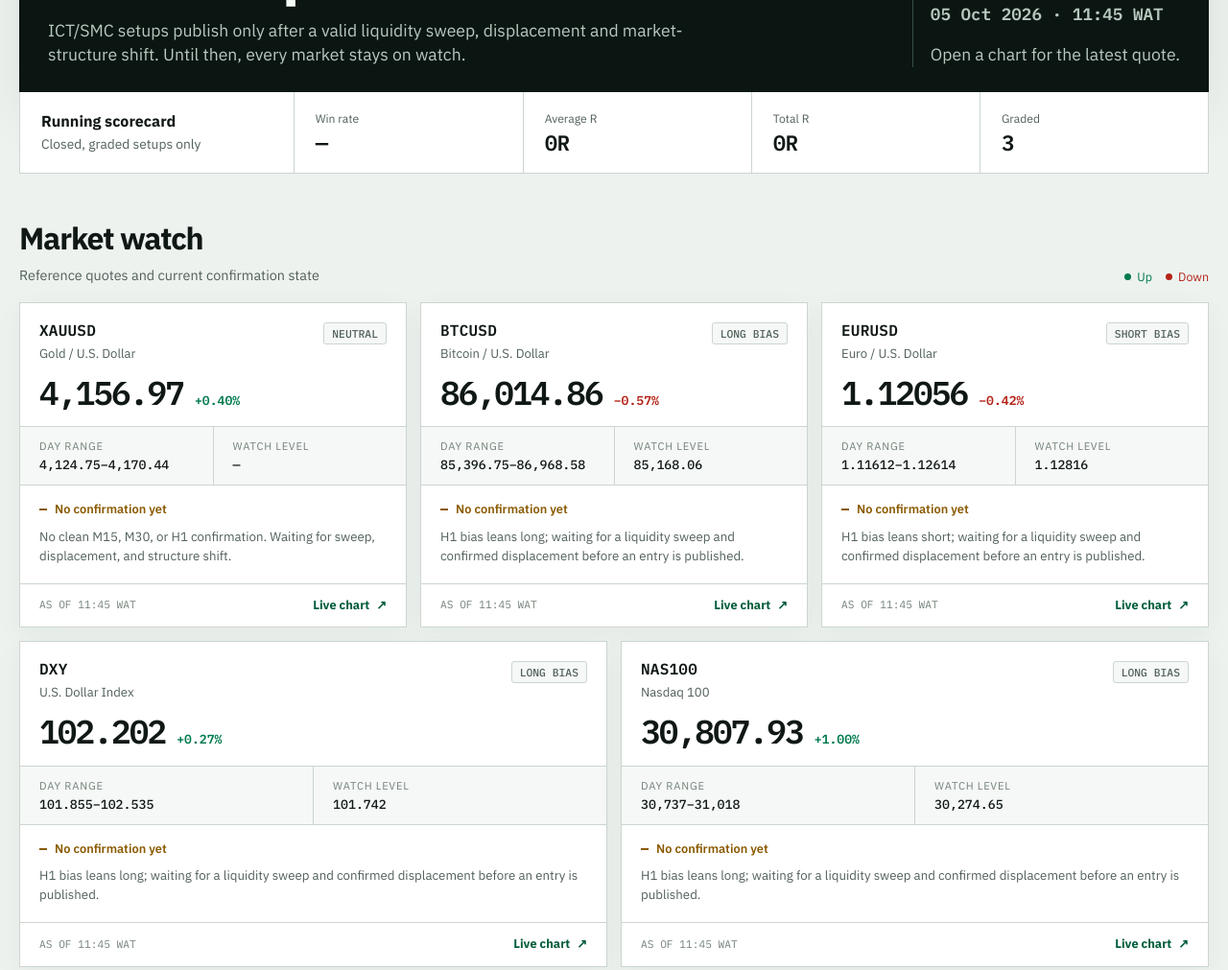
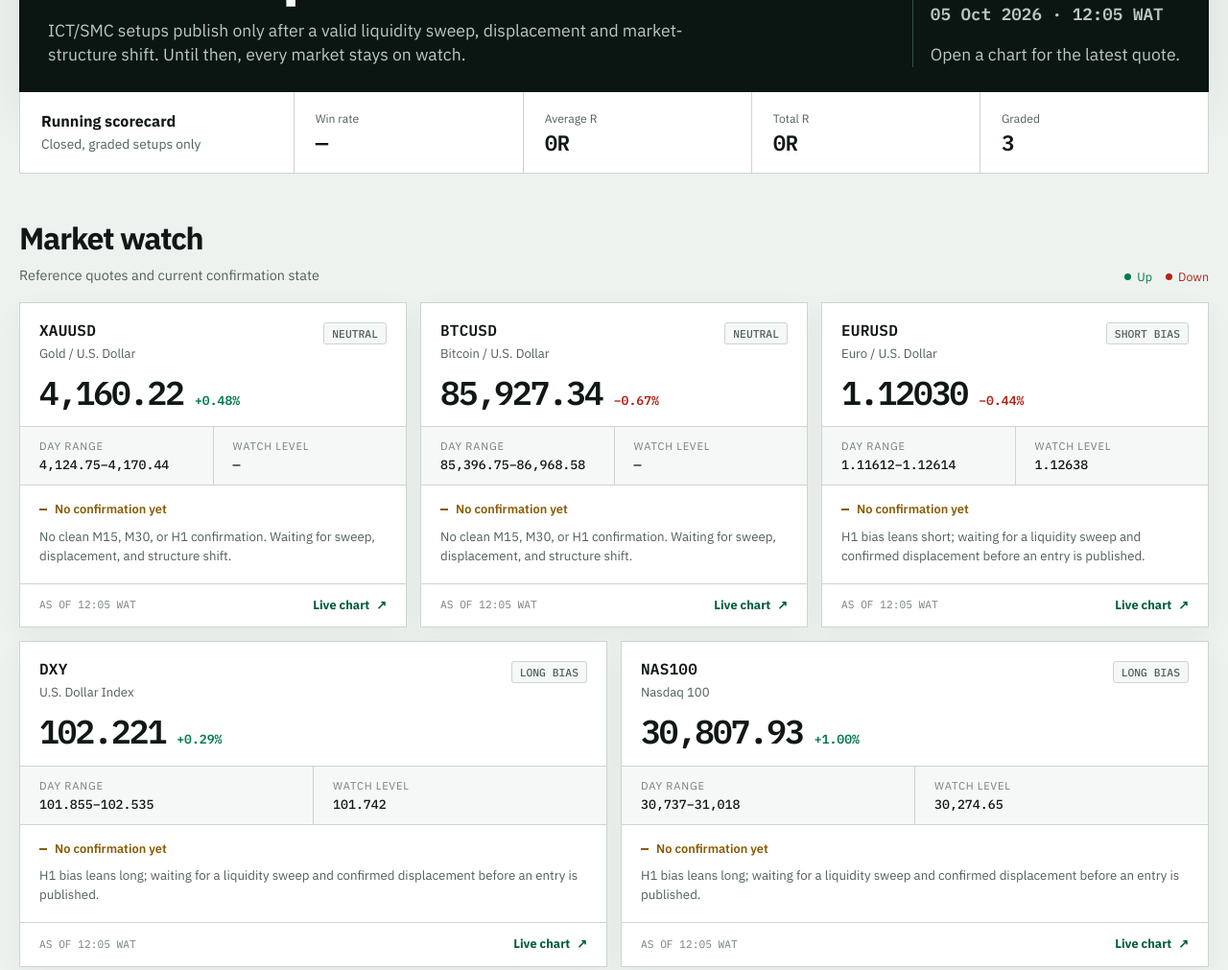
Before and after one commit to Trybnetwork/AlphaTrader, a plain HTML site: page index.html in a window 1280 px wide. Shown: the part 191-1202 px from the top of the page at 96% size. Drawn offline with Linux system fonts and the light colour scheme.

Commit message:
Refresh AlphaTrader public signal desk

```diff
--- a/index.html
+++ b/index.html
@@ -363,7 +363,7 @@
       </div>
       <div class="stamp" aria-label="Snapshot timestamp">
         <div class="stamp-label">TradingView snapshot</div>
-        <p class="stamp-time">05 Oct 2026 · 11:45 WAT</p>
+        <p class="stamp-time">05 Oct 2026 · 12:05 WAT</p>
         <p class="stamp-note">Open a chart for the latest quote.</p>
       </div>
     </section>
@@ -409,7 +409,7 @@
             <div><h3 class="symbol">XAUUSD</h3><div class="label">Gold / U.S. Dollar</div></div>
             <span class="bias">Neutral</span>
           </div>
-          <div class="price-row"><span class="price">4,156.97</span><span class="change up">+0.40%</span></div>
+          <div class="price-row"><span class="price">4,160.22</span><span class="change up">+0.48%</span></div>
           <div class="facts">
             <div class="fact"><span>Day range</span><b>4,124.75–4,170.44</b></div>
             <div class="fact"><span>Watch level</span><b>—</b></div>
@@ -419,7 +419,7 @@
             <p class="rationale">No clean M15, M30, or H1 confirmation. Waiting for sweep, displacement, and structure shift.</p>
           </div>
           <div class="market-foot">
-            <span class="source-time">AS OF 11:45 WAT</span>
+            <span class="source-time">AS OF 12:05 WAT</span>
             <a class="chart-link" href="https://www.tradingview.com/symbols/XAUUSD/" target="_blank" rel="noopener noreferrer" aria-label="Open XAUUSD live chart on TradingView">Live chart</a>
           </div>
         </article>
@@ -427,19 +427,19 @@
         <article class="market-card">
           <div class="market-top">
             <div><h3 class="symbol">BTCUSD</h3><div class="label">Bitcoin / U.S. Dollar</div></div>
-            <span class="bias">Long bias</span>
+            <span class="bias">Neutral</span>
           </div>
-          <div class="price-row"><span class="price">86,014.86</span><span class="change down">−0.57%</span></div>
+          <div class="price-row"><span class="price">85,927.34</span><span class="change down">−0.67%</span></div>
           <div class="facts">
             <div class="fact"><span>Day range</span><b>85,396.75–86,968.58</b></div>
-            <div class="fact"><span>Watch level</span><b>85,168.06</b></div>
+            <div class="fact"><span>Watch level</span><b>—</b></div>
           </div>
           <div class="market-body">
             <div class="status-line">No confirmation yet</div>
-            <p class="rationale">H1 bias leans long; waiting for a liquidity sweep and confirmed displacement before an entry is published.</p>
+            <p class="rationale">No clean M15, M30, or H1 confirmation. Waiting for sweep, displacement, and structure shift.</p>
           </div>
           <div class="market-foot">
-            <span class="source-time">AS OF 11:45 WAT</span>
+            <span class="source-time">AS OF 12:05 WAT</span>
             <a class="chart-link" href="https://www.tradingview.com/symbols/BITSTAMP-BTCUSD/" target="_blank" rel="noopener noreferrer" aria-label="Open BTCUSD live chart on TradingView">Live chart</a>
           </div>
         </article>
@@ -449,17 +449,17 @@
             <div><h3 class="symbol">EURUSD</h3><div class="label">Euro / U.S. Dollar</div></div>
             <span class="bias">Short bias</span>
           </div>
-          <div class="price-row"><span class="price">1.12056</span><span class="change down">−0.42%</span></div>
+          <div class="price-row"><span class="price">1.12030</span><span class="change down">−0.44%</span></div>
           <div class="facts">
             <div class="fact"><span>Day range</span><b>1.11612–1.12614</b></div>
-            <div class="fact"><span>Watch level</span><b>1.12816</b></div>
+            <div class="fact"><span>Watch level</span><b>1.12638</b></div>
           </div>
           <div class="market-body">
             <div class="status-line">No confirmation yet</div>
             <p class="rationale">H1 bias leans short; waiting for a liquidity sweep and confirmed displacement before an entry is published.</p>
           </div>
           <div class="market-foot">
-            <span class="source-time">AS OF 11:45 WAT</span>
+            <span class="source-time">AS OF 12:05 WAT</span>
             <a class="chart-link" href="https://www.tradingview.com/symbols/OANDA%3AEURUSD/" target="_blank" rel="noopener noreferrer" aria-label="Open EURUSD live chart on TradingView">Live chart</a>
           </div>
         </article>
@@ -469,7 +469,7 @@
             <div><h3 class="symbol">DXY</h3><div class="label">U.S. Dollar Index</div></div>
             <span class="bias">Long bias</span>
           </div>
-          <div class="price-row"><span class="price">102.202</span><span class="change up">+0.27%</span></div>
+          <div class="price-row"><span class="price">102.221</span><span class="change up">+0.29%</span></div>
           <div class="facts">
             <div class="fact"><span>Day range</span><b>101.855–102.535</b></div>
             <div class="fact"><span>Watch level</span><b>101.742</b></div>
@@ -479,7 +479,7 @@
             <p class="rationale">H1 bias leans long; waiting for a liquidity sweep and confirmed displacement before an entry is published.</p>
           </div>
           <div class="market-foot">
-            <span class="source-time">AS OF 11:45 WAT</span>
+            <span class="source-time">AS OF 12:05 WAT</span>
             <a class="chart-link" href="https://www.tradingview.com/symbols/TVC-DXY/" target="_blank" rel="noopener noreferrer" aria-label="Open DXY live chart on TradingView">Live chart</a>
           </div>
         </article>
@@ -499,7 +499,7 @@
             <p class="rationale">H1 bias leans long; waiting for a liquidity sweep and confirmed displacement before an entry is published.</p>
           </div>
           <div class="market-foot">
-            <span class="source-time">AS OF 11:45 WAT</span>
+            <span class="source-time">AS OF 12:05 WAT</span>
             <a class="chart-link" href="https://www.tradingview.com/symbols/NASDAQ-NDX/" target="_blank" rel="noopener noreferrer" aria-label="Open NAS100 live chart on TradingView">Live chart</a>
           </div>
         </article>
```
